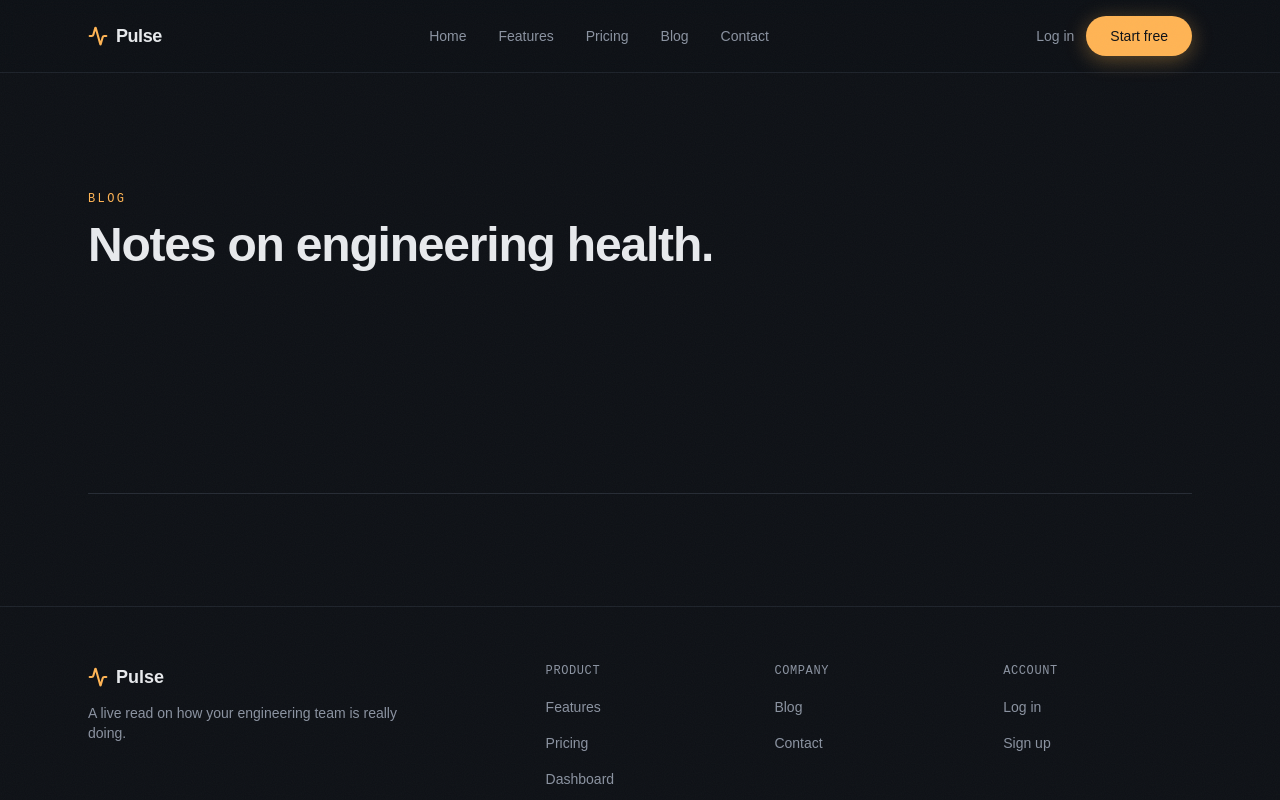
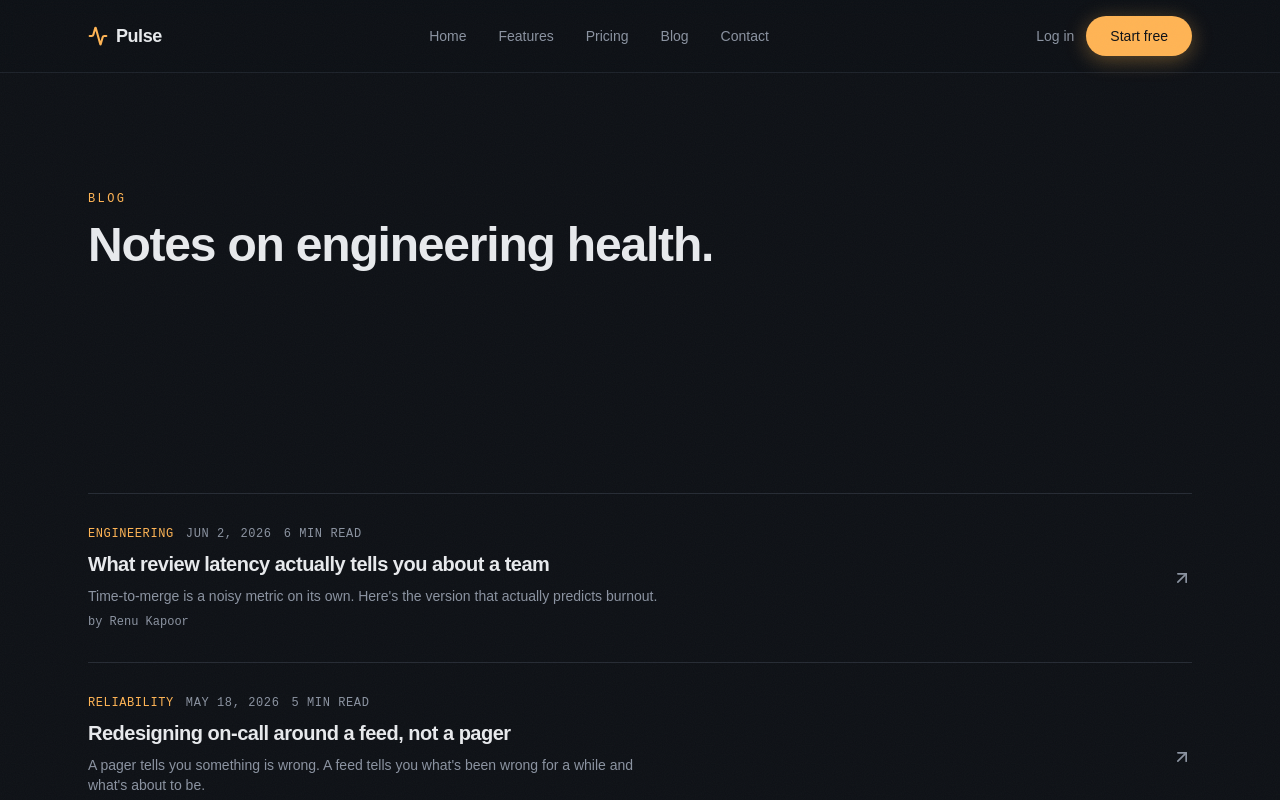
Before and after one commit to Karan0505/pulse-, a Next.js app: page /blog in a window 1280 px wide. Shown: the top 800 px of the page. Built offline with nearby package versions, Linux system fonts and the light colour scheme; what @graphql-tools/schema would draw is missing.

Commit message:
update blog slug

```diff
--- a/app/blog/[slug]/page.tsx
+++ b/app/blog/[slug]/page.tsx
@@ -1,11 +1,8 @@
-import Link from "next/link";
-import { notFound } from "next/navigation";
 import { Navbar } from "@/components/marketing/navbar";
 import { Footer } from "@/components/marketing/footer";
-import { Section } from "@/components/ui/section";
 import { blogPosts as fallbackPosts } from "@/lib/graphql/mock-data";
 import { prisma } from "@/src/prisma/client";
-import { ArrowLeft } from "lucide-react";
+import { BlogPostView } from "@/components/marketing/blog-post-view";
 
 export const dynamic = "force-dynamic";
 export const dynamicParams = true;
@@ -27,7 +24,6 @@ async function getBlogPost(slug: string) {
       const authorName = `${b.author?.firstName || ""} ${b.author?.lastName || ""}`.toLowerCase();
       const authorEmail = (b.author?.email || "").toLowerCase();
 
-      // Reject VIEWER role blogs from being viewed/published
       if (roleName === "VIEWER" || authorName.includes("viewer") || authorEmail.includes("viewer")) {
         return null;
       }
@@ -48,7 +44,7 @@ async function getBlogPost(slug: string) {
     console.error("Error fetching blog post by slug from Prisma:", err);
   }
 
-  return fallbackPosts.find((p) => p.slug === slug) ?? null;
+  return fallbackPosts.find((p) => p.slug === slug || p.id === slug) ?? null;
 }
 
 export async function generateMetadata({
@@ -58,10 +54,9 @@ export async function generateMetadata({
 }) {
   const { slug } = await params;
   const post = await getBlogPost(slug);
-  if (!post) return {};
   return {
-    title: `${post.title} — Pulse Blog`,
-    description: post.excerpt,
+    title: post ? `${post.title} — Pulse Blog` : `Pulse Blog`,
+    description: post?.excerpt || "Engineering posts and guides",
   };
 }
 
@@ -72,51 +67,14 @@ export default async function BlogPostPage({
 }) {
   const { slug } = await params;
   const post = await getBlogPost(slug);
-  if (!post) return notFound();
 
   return (
     <>
       <Navbar />
       <main className="flex-1">
-        <Section className="max-w-3xl pb-4 pt-20 md:pt-28">
-          <Link
-            href="/blog"
-            className="inline-flex items-center gap-2 font-mono text-xs uppercase tracking-wider text-text-muted transition-colors hover:text-text-primary"
-          >
-            <ArrowLeft className="h-3.5 w-3.5" /> All posts
-          </Link>
-
-          <div className="mt-6 flex items-center gap-3 font-mono text-xs uppercase tracking-wider text-text-muted">
-            <span className="text-accent">{post.tag}</span>
-            <span>{formatDate(post.date)}</span>
-            <span>{post.readMinutes} min read</span>
-          </div>
-
-          <h1 className="mt-4 font-display text-3xl font-semibold tracking-tight md:text-5xl">
-            {post.title}
-          </h1>
-          <p className="mt-4 font-mono text-xs text-text-muted">by {post.author}</p>
-
-          <div className="mt-10 space-y-6 border-t border-canvas-line pt-10">
-            {post.body.map((para, i) => (
-              <p key={i} className="font-body leading-relaxed text-text-primary/90">
-                {para}
-              </p>
-            ))}
-          </div>
-        </Section>
+        <BlogPostView slug={slug} initialPost={post} />
       </main>
       <Footer />
     </>
   );
 }
-
-
-
-function formatDate(iso: string) {
-  return new Date(iso).toLocaleDateString("en-US", {
-    month: "short",
-    day: "numeric",
-    year: "numeric",
-  });
-}
--- a/components/marketing/blog-list.tsx
+++ b/components/marketing/blog-list.tsx
@@ -1,33 +1,40 @@
 "use client";
 
+import { useState, useEffect } from "react";
 import { useQuery } from "@apollo/client/react";
 import Link from "next/link";
 import { GET_BLOG_POSTS } from "@/lib/graphql/queries";
 import { Section } from "@/components/ui/section";
 import { ArrowUpRight } from "lucide-react";
-
-type Post = {
-  id: string;
-  slug: string;
-  title: string;
-  excerpt: string;
-  author: string;
-  date: string;
-  readMinutes: number;
-  tag: string;
-};
+import { getSavedBlogs, BlogPost } from "@/lib/blog-registry";
 
 export function BlogList() {
-  const { data, loading } = useQuery<{ blogPosts: Post[] }>(GET_BLOG_POSTS);
+  const { data, loading } = useQuery<{ blogPosts: BlogPost[] }>(GET_BLOG_POSTS);
+  const [posts, setPosts] = useState<BlogPost[]>(() => getSavedBlogs());
+
+  useEffect(() => {
+    const saved = getSavedBlogs();
+    if (saved && saved.length > 0) {
+      setPosts(saved);
+    } else if (data?.blogPosts) {
+      setPosts(data.blogPosts);
+    }
+  }, [data]);
+
+  useEffect(() => {
+    const handleUpdate = () => setPosts(getSavedBlogs());
+    window.addEventListener("pulse_blogs_updated", handleUpdate);
+    return () => window.removeEventListener("pulse_blogs_updated", handleUpdate);
+  }, []);
 
   return (
     <Section className="pt-4">
       <div className="divide-y divide-canvas-line border-t border-canvas-line">
-        {loading &&
+        {loading && posts.length === 0 &&
           Array.from({ length: 4 }).map((_, i) => (
             <div key={i} className="h-28 animate-pulse py-8" />
           ))}
-        {data?.blogPosts.map((post) => (
+        {posts.map((post) => (
           <Link
             key={post.id}
             href={`/blog/${post.slug}`}
@@ -54,9 +61,13 @@ export function BlogList() {
 }
 
 function formatDate(iso: string) {
-  return new Date(iso).toLocaleDateString("en-US", {
-    month: "short",
-    day: "numeric",
-    year: "numeric",
-  });
+  try {
+    return new Date(iso).toLocaleDateString("en-US", {
+      month: "short",
+      day: "numeric",
+      year: "numeric",
+    });
+  } catch {
+    return iso;
+  }
 }
--- /dev/null
+++ b/components/marketing/blog-post-view.tsx
@@ -0,0 +1,104 @@
+"use client";
+
+import { useState, useEffect } from "react";
+import Link from "next/link";
+import { ArrowLeft } from "lucide-react";
+import { Section } from "@/components/ui/section";
+import { getSavedBlogs, BlogPost } from "@/lib/blog-registry";
+
+export function BlogPostView({
+  slug,
+  initialPost,
+}: {
+  slug: string;
+  initialPost: BlogPost | null;
+}) {
+  const [post, setPost] = useState<BlogPost | null>(initialPost);
+  const [loading, setLoading] = useState(!initialPost);
+
+  useEffect(() => {
+    if (!post) {
+      const saved = getSavedBlogs();
+      const found = saved.find(
+        (p) => p.slug === slug || p.id === slug || p.slug.toLowerCase() === slug.toLowerCase()
+      );
+      if (found) {
+        setPost(found);
+      }
+      setLoading(false);
+    }
+  }, [slug, post]);
+
+  if (loading) {
+    return (
+      <Section className="max-w-3xl pb-4 pt-20 md:pt-28">
+        <div className="h-40 animate-pulse rounded-2xl bg-canvas-line/30" />
+      </Section>
+    );
+  }
+
+  if (!post) {
+    return (
+      <Section className="max-w-3xl pb-4 pt-20 text-center md:pt-28">
+        <h1 className="font-display text-2xl font-semibold">Post Not Found</h1>
+        <p className="mt-2 font-body text-sm text-text-muted">
+          The requested blog post could not be found.
+        </p>
+        <Link
+          href="/blog"
+          className="mt-6 inline-flex items-center gap-2 rounded-full bg-accent px-5 py-2.5 font-body text-sm font-medium text-canvas"
+        >
+          <ArrowLeft className="h-4 w-4" /> Back to all posts
+        </Link>
+      </Section>
+    );
+  }
+
+  return (
+    <Section className="max-w-3xl pb-4 pt-20 md:pt-28">
+      <Link
+        href="/blog"
+        className="inline-flex items-center gap-2 font-mono text-xs uppercase tracking-wider text-text-muted transition-colors hover:text-text-primary"
+      >
+        <ArrowLeft className="h-3.5 w-3.5" /> All posts
+      </Link>
+
+      <div className="mt-6 flex items-center gap-3 font-mono text-xs uppercase tracking-wider text-text-muted">
+        <span className="text-accent">{post.tag}</span>
+        <span>{formatDate(post.date)}</span>
+        <span>{post.readMinutes} min read</span>
+      </div>
+
+      <h1 className="mt-4 font-display text-3xl font-semibold tracking-tight md:text-5xl">
+        {post.title}
+      </h1>
+      <p className="mt-4 font-mono text-xs text-text-muted">by {post.author}</p>
+
+      <div className="mt-10 space-y-6 border-t border-canvas-line pt-10">
+        {post.body && post.body.length > 0 ? (
+          post.body.map((para, i) => (
+            <p key={i} className="font-body leading-relaxed text-text-primary/90">
+              {para}
+            </p>
+          ))
+        ) : (
+          <p className="font-body leading-relaxed text-text-primary/90">
+            {post.excerpt}
+          </p>
+        )}
+      </div>
+    </Section>
+  );
+}
+
+function formatDate(iso: string) {
+  try {
+    return new Date(iso).toLocaleDateString("en-US", {
+      month: "short",
+      day: "numeric",
+      year: "numeric",
+    });
+  } catch {
+    return iso;
+  }
+}
```
